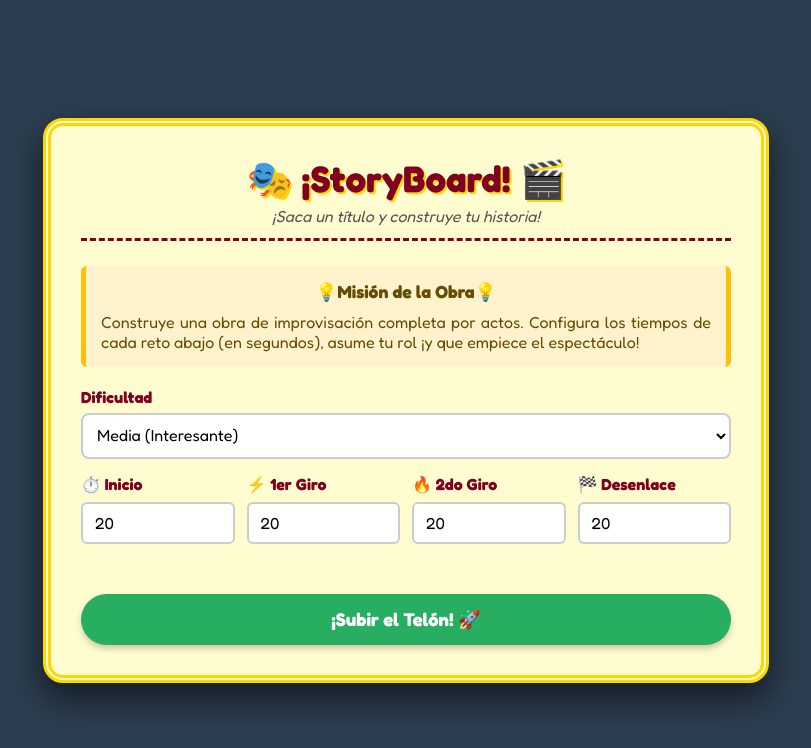
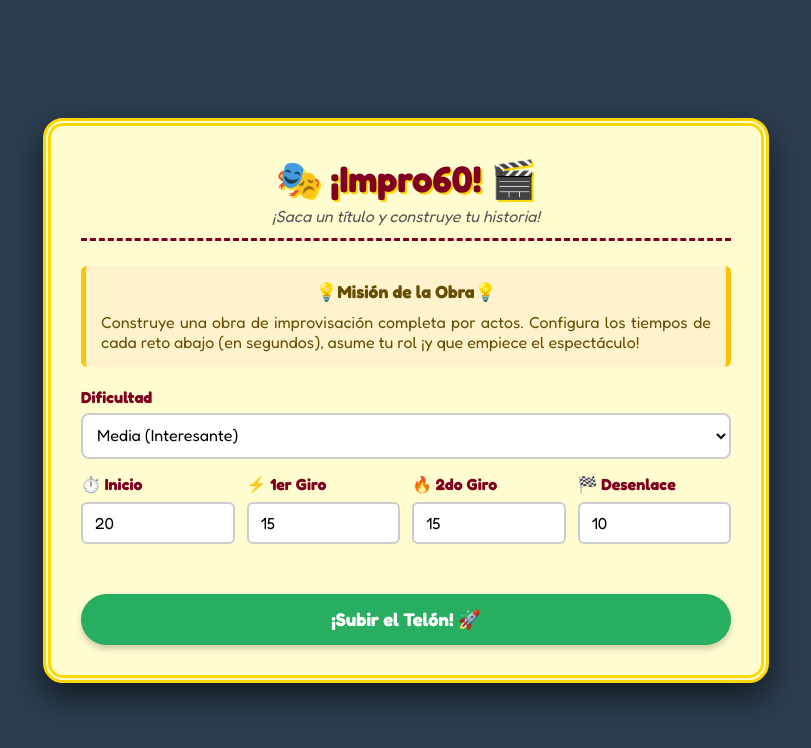
Before and after one commit to zoitrix/teatro, a Next.js app: page /impro-base in a window 1280 px wide. Shown: the top 748 px of the page, without its empty margins (234-1045 px from the left). Built offline with nearby package versions, Linux system fonts and the light colour scheme.

Commit message:
Update page.tsx

```diff
--- a/app/impro-base/page.tsx
+++ b/app/impro-base/page.tsx
@@ -32,9 +32,9 @@ export default function ImproPage() {
   // ⏱️ Estado para los tiempos independientes por cada fase
   const [tiemposConfig, setTiemposConfig] = useState<TiemposConfig>({
     intro: 20,
-    giro1: 20,
-    giro2: 20,
-    desenlace: 20
+    giro1: 15,
+    giro2: 15,
+    desenlace: 10
   });
 
   // Estados del flujo y fases
@@ -502,7 +502,7 @@ Devuelve EXCLUSIVAMENTE un objeto JSON válido. No uses bloques markdown, no use
   return (
     <div className={styles.teatroContainer}>
       <header className={styles.teatroHeader}>
-        <h1>🎭 ¡StoryBoard! 🎬</h1>
+        <h1>🎭 ¡Impro60! 🎬</h1>
         <p className={styles.subtitulo}>
           {pantalla === 'config' ? '¡Saca un título y construye tu historia!' : `Fase Actual: Acto de ${faseActual.toUpperCase()}`}
         </p>
```
